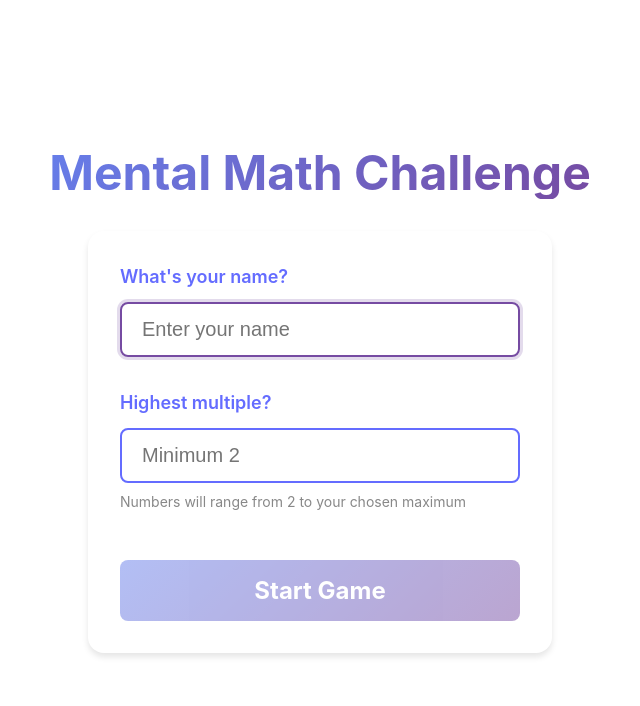
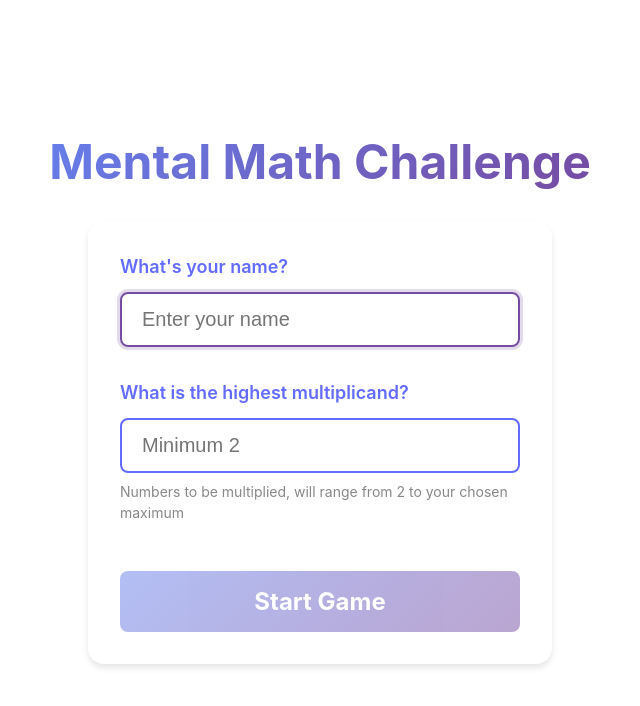
Before and after one commit to alq666/mental, a React (Vite) app: page / in a window 1280 px wide. Shown: the top 706 px of the page, without its empty margins (320-960 px from the left). Built offline with nearby package versions, Linux system fonts and the light colour scheme.

Commit message:
Cosmetic changes

```diff
--- a/src/App.css
+++ b/src/App.css
@@ -28,7 +28,7 @@
 }
 
 .player-name {
-    font-size: 1rem;
+    font-size: 2rem;
     color: #888;
     margin: 0;
     font-weight: 500;
--- a/src/App.tsx
+++ b/src/App.tsx
@@ -119,7 +119,9 @@ function App() {
             </div>
 
             <div className="form-group">
-              <label htmlFor="maxMultiple">Highest multiple?</label>
+              <label htmlFor="maxMultiple">
+                What is the highest multiplicand?
+              </label>
               <input
                 id="maxMultiple"
                 type="number"
@@ -130,7 +132,8 @@ function App() {
                 className="setup-input"
               />
               <small className="form-hint">
-                Numbers will range from {MIN_NUMBER} to your chosen maximum
+                Numbers to be multiplied, will range from {MIN_NUMBER} to your
+                chosen maximum
               </small>
             </div>
 
```
